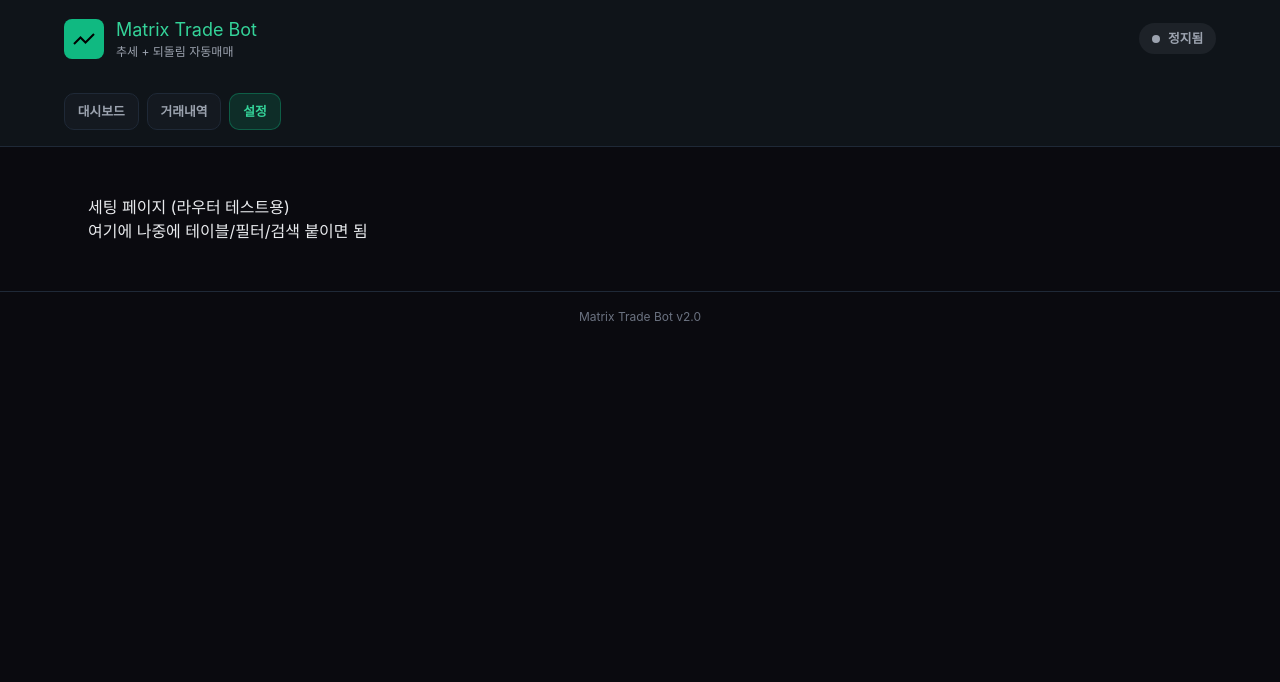
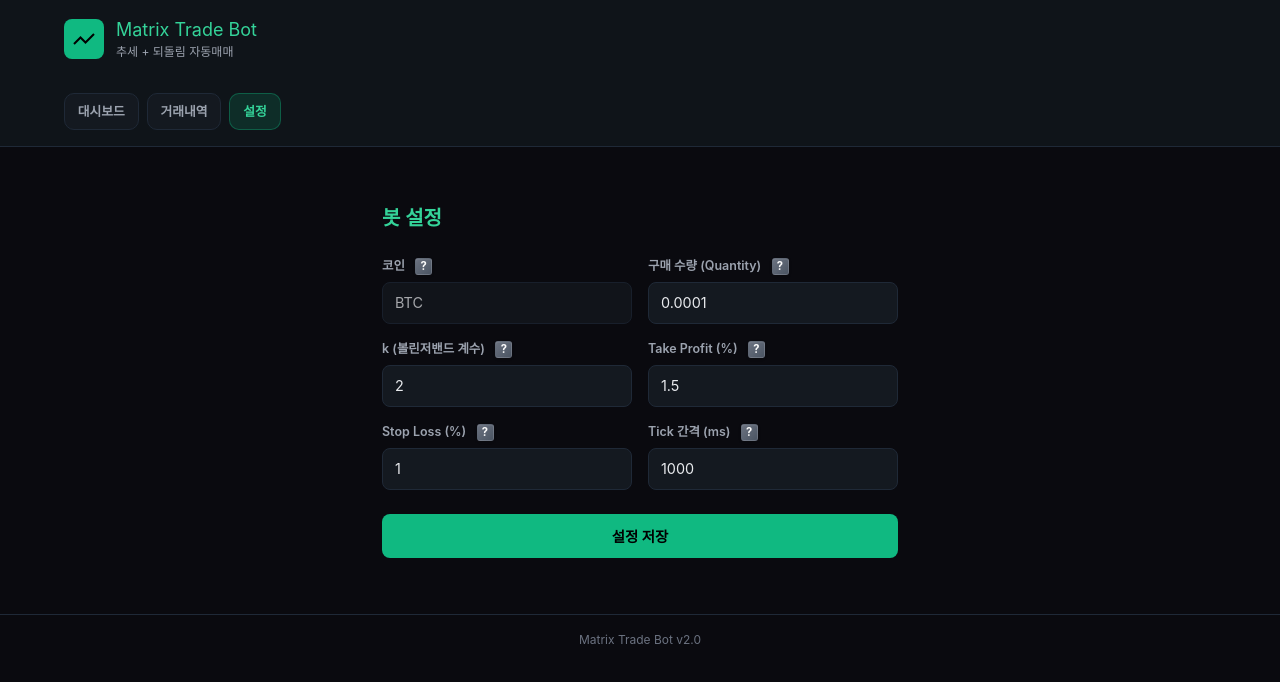
Before and after one commit to eunnnnn1996/matrix-bot-front, a Vue app: page /settings in a window 1280 px wide. Shown: the top 682 px of the page. Built offline with nearby package versions, Linux system fonts and the light colour scheme; no server answers.

Commit message:
설정 값 개발

```diff
--- /dev/null
+++ b/src/assets/styles/trade-settingsPage.css
@@ -0,0 +1,207 @@
+.settings-page {
+  max-width: 640px;
+  margin: 0 auto;
+  padding: 2rem 1.5rem;
+  color: #e8eaed;
+}
+
+.settings-title {
+  font-size: 1.25rem;
+  font-weight: 700;
+  margin-bottom: 1.5rem;
+  color: #34d399;
+}
+
+.settings-grid {
+  display: grid;
+  grid-template-columns: 1fr 1fr;
+  gap: 1rem;
+}
+
+@media (max-width: 480px) {
+  .settings-grid {
+    grid-template-columns: 1fr;
+  }
+}
+
+.field {
+  display: flex;
+  flex-direction: column;
+  gap: 0.35rem;
+}
+
+.field-label {
+  font-size: 0.78rem;
+  font-weight: 600;
+  color: #9ca3af;
+}
+
+.field-input {
+  appearance: none;
+  background: #141920;
+  border: 1px solid #1f2937;
+  border-radius: 8px;
+  padding: 0.6rem 0.75rem;
+  color: #e8eaed;
+  font-size: 0.9rem;
+  font-family: inherit;
+  outline: none;
+  transition: border-color 0.15s ease;
+}
+
+.field-input:focus {
+  border-color: #10b981;
+}
+
+.field-input::placeholder {
+  color: #4b5563;
+}
+
+select.field-input {
+  cursor: pointer;
+}
+
+.btn-save {
+  margin-top: 1.5rem;
+  width: 100%;
+  padding: 0.7rem 1rem;
+  border-radius: 8px;
+  font-size: 0.9rem;
+  font-weight: 600;
+  border: none;
+  cursor: pointer;
+  background: #10b981;
+  color: #000;
+  transition: opacity 0.15s ease;
+}
+
+.btn-save:hover {
+  opacity: 0.9;
+}
+
+.btn-save:disabled {
+  opacity: 0.5;
+  cursor: not-allowed;
+}
+
+/* Toast */
+.toast {
+  position: fixed;
+  bottom: 2rem;
+  left: 50%;
+  transform: translateX(-50%);
+  background: rgba(16, 185, 129, 0.95);
+  color: #000;
+  font-size: 0.85rem;
+  font-weight: 700;
+  padding: 0.6rem 1.5rem;
+  border-radius: 8px;
+  z-index: 9999;
+  pointer-events: none;
+}
+
+.toast-fade-enter-active,
+.toast-fade-leave-active {
+  transition: opacity 0.3s ease, transform 0.3s ease;
+}
+
+.toast-fade-enter-from,
+.toast-fade-leave-to {
+  opacity: 0;
+  transform: translateX(-50%) translateY(8px);
+}
+
+/* Help tooltip — Premium Gray */
+.help {
+  position: relative;
+  display: inline-flex;
+  align-items: center;
+  justify-content: center;
+  margin-left: 0.45rem;
+
+  width: 17px;
+  height: 17px;
+  border-radius: 3px;
+
+  font-size: 0.7rem;
+  font-weight: 700;
+  line-height: 1;
+  letter-spacing: 0.01em;
+
+  color: #fafafa;
+  background: linear-gradient(135deg, #6b7280, #4b5563);
+  border: 1px solid rgba(255, 255, 255, 0.08);
+  box-shadow:
+    0 1px 3px rgba(0, 0, 0, 0.15),
+    inset 0 1px 0 rgba(255, 255, 255, 0.06);
+
+  cursor: help;
+  user-select: none;
+  transition: background 0.2s ease, box-shadow 0.2s ease;
+}
+
+.help:hover {
+  background: linear-gradient(135deg, #9ca3af, #6b7280);
+  box-shadow:
+    0 2px 8px rgba(0, 0, 0, 0.2),
+    inset 0 1px 0 rgba(255, 255, 255, 0.1);
+}
+
+.help-tooltip {
+  position: absolute;
+  left: 50%;
+  bottom: calc(100% + 10px);
+  transform: translateX(-50%);
+
+  min-width: 190px;
+  max-width: 270px;
+  padding: 0.6rem 0.75rem;
+  border-radius: 10px;
+
+  background: rgba(24, 24, 27, 0.97);
+  backdrop-filter: blur(12px);
+  -webkit-backdrop-filter: blur(12px);
+  border: 1px solid rgba(63, 63, 70, 0.6);
+  color: #d4d4d8;
+
+  font-size: 0.78rem;
+  font-weight: 500;
+  line-height: 1.5;
+  letter-spacing: 0.01em;
+  white-space: normal;
+
+  box-shadow:
+    0 12px 32px rgba(0, 0, 0, 0.35),
+    0 4px 12px rgba(0, 0, 0, 0.15),
+    inset 0 1px 0 rgba(255, 255, 255, 0.04);
+
+  opacity: 0;
+  visibility: hidden;
+  pointer-events: none;
+  transition:
+    opacity 0.2s cubic-bezier(0.4, 0, 0.2, 1),
+    transform 0.2s cubic-bezier(0.4, 0, 0.2, 1),
+    visibility 0.2s ease;
+}
+
+/* tooltip arrow */
+.help-tooltip::after {
+  content: "";
+  position: absolute;
+  top: 100%;
+  left: 50%;
+  transform: translateX(-50%);
+
+  border-width: 6px;
+  border-style: solid;
+  border-color: rgba(24, 24, 27, 0.97) transparent transparent transparent;
+}
+
+/* show on hover / keyboard focus */
+.help:hover .help-tooltip,
+.help:focus .help-tooltip,
+.help:focus-visible .help-tooltip {
+  opacity: 1;
+  visibility: visible;
+  transform: translateX(-50%) translateY(-3px);
+}
--- a/src/components/TradeDashboard.vue
+++ b/src/components/TradeDashboard.vue
@@ -143,10 +143,10 @@ export default {
         this.krwBalance = krw ? Number(krw.balance) : 0
         this.btcBalance = btc ? Number(btc.balance) : 0
         this.lastUpdate = new Date().toLocaleString('ko-KR')
-        this.addLog('잔액 조회 완료', 'success', {
-          krwBalance: this.krwBalance,
-          btcBalance: this.btcBalance,
-        })
+        // this.addLog('잔액 조회 완료', 'success', {
+        //   krwBalance: this.krwBalance,
+        //   btcBalance: this.btcBalance,
+        // })
       } catch (e) {
         this.addLog('잔액 조회 실패: ' + e.message, 'error')
       }
@@ -158,9 +158,9 @@ export default {
 
         this.totalAssetsKrw = Number(data.totalAssetsKrw ?? 0)
 
-        this.addLog('총 잔액 조회 완료', 'success', {
-          totalAssetsKrw: this.totalAssetsKrw,
-        })
+        // this.addLog('총 잔액 조회 완료', 'success', {
+        //   totalAssetsKrw: this.totalAssetsKrw,
+        // })
       } catch (e) {
         this.addLog('총 잔액 조회 실패: ' + e.message, 'error')
       }
@@ -198,7 +198,7 @@ export default {
 
         this.todayProfit = Number(data.todayRealizedPnl ?? 0)
 
-        this.addLog('오늘 수익 조회 완료', 'success')
+        // this.addLog('오늘 수익 조회 완료', 'success')
       } catch (e) {
         this.addLog('오늘 수익 조회 실패: ' + e.message, 'error')
       }
@@ -210,7 +210,7 @@ export default {
 
         this.totalProfit = Number(data.totalRealizedPnl ?? 0)
 
-        this.addLog('총 수익 조회 완료', 'success')
+        // this.addLog('총 수익 조회 완료', 'success')
       } catch (e) {
         this.addLog('총 수익 조회 실패: ' + e.message, 'error')
       }
--- a/src/layouts/AppLayout.vue
+++ b/src/layouts/AppLayout.vue
@@ -13,11 +13,6 @@
             <h1>Matrix Trade Bot</h1>
             <p>추세 + 되돌림 자동매매</p>
           </div>
-        </div>
-        <!-- 상태 뱃지는 일단 고정 UI만 (나중에 store로 연결) -->
-        <div class="status-badge stopped">
-          <span class="dot"></span>
-          정지됨
         </div>
       </div>
 
--- a/src/pages/SettingsPage.vue
+++ b/src/pages/SettingsPage.vue
@@ -1,12 +1,222 @@
 <template>
-  <div style="padding: 24px; color: #e8eaed;">
-    <h2>세팅 페이지 (라우터 테스트용)</h2>
-    <p>여기에 나중에 테이블/필터/검색 붙이면 됨</p>
+  <div class="settings-page">
+    <h2 class="settings-title">봇 설정</h2>
+
+    <div class="settings-grid">
+      <!-- Coin Select -->
+      <div class="field">
+        <label class="field-label">
+          코인
+          <span class="help" tabindex="0" aria-label="코인 종류 도움말">
+            ?
+            <span class="help-tooltip">
+
+            </span>
+          </span>
+        </label>
+        <select v-model="form.coin" class="field-input" disabled>
+          <option value="BTC">BTC</option>
+          <option value="ETH">ETH</option>
+          <option value="XRP">XRP</option>
+          <option value="SOL">SOL</option>
+        </select>
+      </div>
+
+      <!-- Quantity -->
+      <div class="field">
+        <label class="field-label">
+          구매 수량 (Quantity)
+          <span class="help" tabindex="0" aria-label="구매 수량 도움말">
+            ?
+            <span class="help-tooltip">
+              매수할 때 몇 개 살지를 의미
+            </span>
+          </span>
+        </label>
+        <input
+          v-model.number="form.quantity"
+          type="number"
+          step="0.00000001"
+          min="0"
+          class="field-input"
+          placeholder="0.0001"
+        />
+      </div>
+
+      <!-- k -->
+      <div class="field">
+        <label class="field-label">
+          k (볼린저밴드 계수)
+          <span class="help" tabindex="0" aria-label="볼린저밴드 계수 도움말">
+            ?
+            <span class="help-tooltip">
+              targetPrice = 오늘 시가(open) + 어제 변동폭(range) * k
+              k가 커지면?
+              <br>
+              range * k가 커져서 목표가가 더 위로 올라감
+              <br>
+              즉 “더 크게 오를 때만 매수” 하게 됨
+              <br>
+              장점: 쓸데없는 매수 줄어듦(보수적)
+              <br>
+              단점: 매수 기회 자체가 줄어듦(신호 적음)
+              <br>
+              k가 작아지면?
+              <br>
+              목표가가 낮아져서 “조금만 올라와도 매수”
+              <br>
+              장점: 신호 많아짐
+              <br>
+              단점: 잡매수 많아질 수 있음
+            </span>
+          </span>
+        </label>
+        <input
+          v-model.number="form.k"
+          type="number"
+          step="0.1"
+          min="0"
+          class="field-input"
+          placeholder="2.0"
+        />
+      </div>
+
+      <!-- Take Profit -->
+      <div class="field">
+        <label class="field-label">
+          Take Profit (%)
+          <span class="help" tabindex="0" aria-label="Take Profit 도움말">
+            ?
+            <span class="help-tooltip">
+              “내가 산 가격(평균매수가) 대비 몇 % 오르면 팔지” 설정.
+            </span>
+          </span>
+        </label>
+        <input
+          v-model.number="form.takeProfit"
+          type="number"
+          step="0.1"
+          min="0"
+          class="field-input"
+          placeholder="1.5"
+        />
+      </div>
+
+      <!-- Stop Loss -->
+      <div class="field">
+        <label class="field-label">
+          Stop Loss (%)
+          <span class="help" tabindex="0" aria-label="Stop Loss 도움말">
+            ?
+            <span class="help-tooltip">
+              “내가 산 가격 대비 몇 % 떨어지면 손절할지” 설정.
+            </span>
+          </span>
+        </label>
+        <input
+          v-model.number="form.stopLoss"
+          type="number"
+          step="0.1"
+          min="0"
+          class="field-input"
+          placeholder="1.0"
+        />
+      </div>
+
+      <!-- Tick Ms -->
+      <div class="field">
+        <label class="field-label">
+          Tick 간격 (ms)
+          <span class="help" tabindex="0" aria-label="Tick 간격 도움말">
+            ?
+            <span class="help-tooltip">
+              봇이 “판단/주문”을 몇 ms마다 할지
+            </span>
+          </span>
+        </label>
+        <input
+          v-model.number="form.tickMs"
+          type="number"
+          step="100"
+          min="100"
+          class="field-input"
+          placeholder="1000"
+        />
+      </div>
+    </div>
+
+    <!-- Save Button -->
+    <button class="btn-save" @click="save" :disabled="isSaving">
+      {{ isSaving ? '저장 중...' : '설정 저장' }}
+    </button>
+
+    <!-- Toast -->
+    <transition name="toast-fade">
+      <div v-if="showToast" class="toast">저장됨</div>
+    </transition>
   </div>
 </template>
 
 <script>
 export default {
   name: 'SettingPage',
+  data() {
+    return {
+      form: {
+        coin: 'BTC',
+        quantity: 0.0001,
+        k: 2.0,
+        takeProfit: 1.5,
+        stopLoss: 1.0,
+        tickMs: 1000,
+      },
+      isSaving: false,
+      showToast: false,
+    }
+  },
+  methods: {
+    async save() {
+      if (this.isSaving) return
+      this.isSaving = true
+
+      try {
+        const res = await fetch('/api/trade/settings', {
+          method: 'POST',
+          headers: { 'Content-Type': 'application/json' },
+          body: JSON.stringify(this.form),
+        })
+
+        if (!res.ok) throw new Error(`HTTP ${res.status}`)
+
+        console.log('[Settings] 저장됨:', JSON.stringify(this.form))
+        this.showToast = true
+        setTimeout(() => {
+          this.showToast = false
+        }, 2000)
+      } catch (e) {
+        console.error('[Settings] 저장 실패:', e.message)
+        alert('저장 실패: ' + e.message)
+      } finally {
+        this.isSaving = false
+      }
+    },
+    async loadSettings() {
+      try {
+        const res = await fetch('/api/trade/settings')
+        if (!res.ok) return
+        const data = await res.json()
+        Object.assign(this.form, data)
+      } catch (e) {
+        console.log('[Settings] 기존 설정 로드 실패:', e.message)
+      }
+    },
+  },
+  mounted() {
+    this.loadSettings()
+  },
 }
 </script>
+
+<style scoped>
+@import "../assets/styles/trade-settingsPage.css";
+</style>
```
